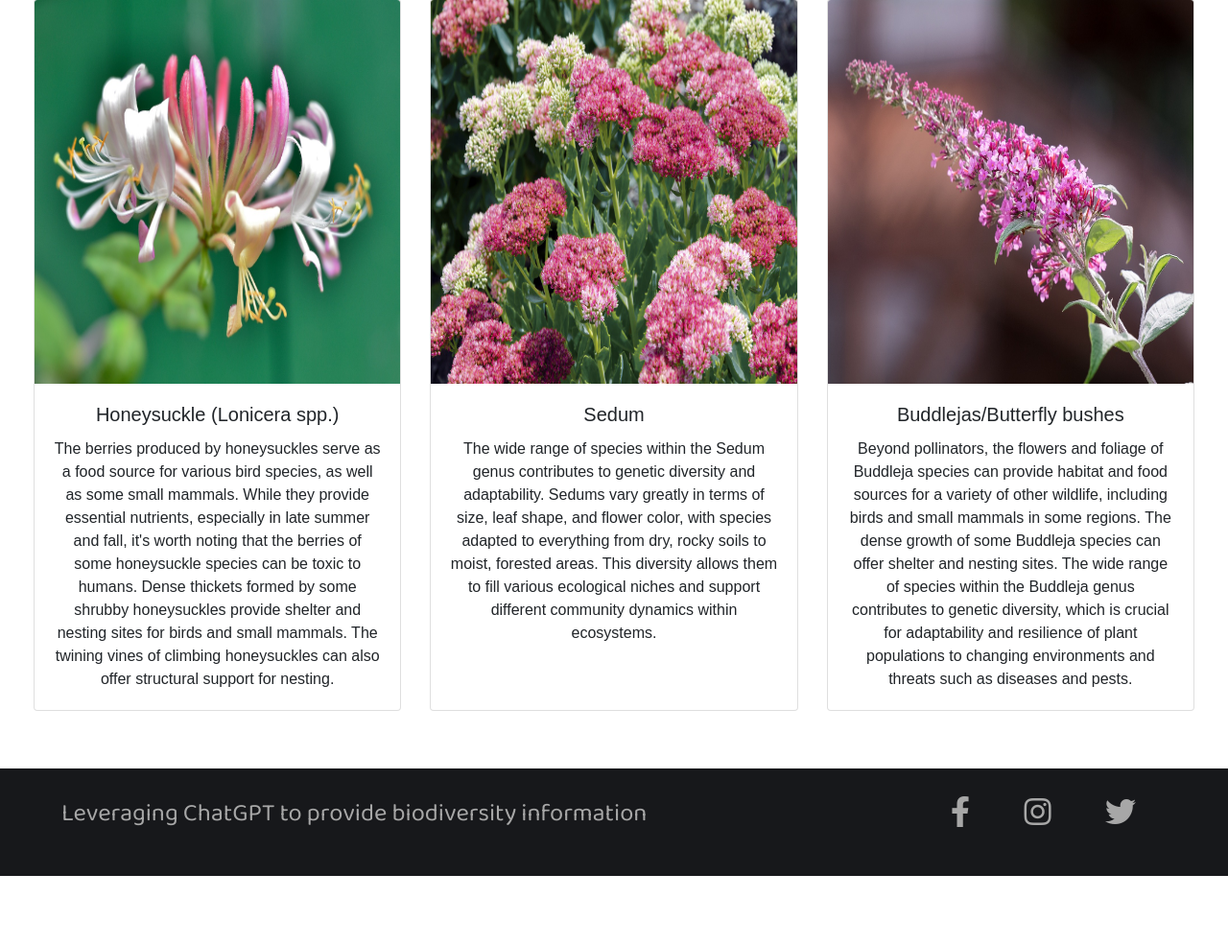
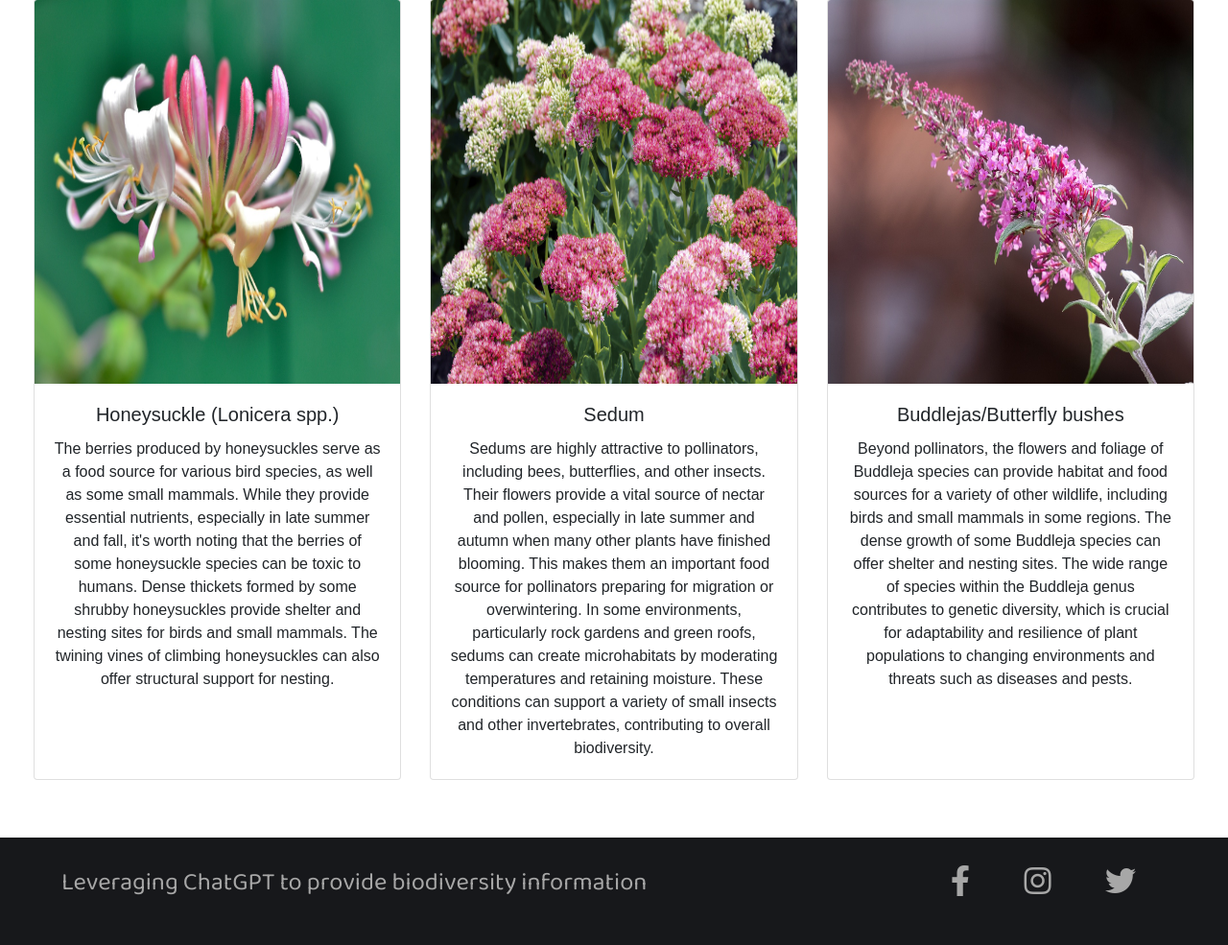
Before and after one commit to usman367/BeeGPTWebsite, a Django app: page /biodiversity/ in a window 1280 px wide. Shown: the part 1783-2768 px from the top of the page at 96% size. Before the commit the page ends 2696 px from the top, so only its background shows below. Run offline with Django 4.2, Linux system fonts and the light colour scheme; some libraries are stand-ins or nearby versions; some web fonts are replaced.

Commit message:
Updated chatGPT query

```diff
--- a/plant_identifier/templates/image_upload/biodiversity.html
+++ b/plant_identifier/templates/image_upload/biodiversity.html
@@ -69,7 +69,7 @@
             <img class="card-img-top bio-info-img" src="{% static 'images/sedum.jpg' %}" alt="Card image cap">
             <div class="card-body">
                 <h5 class="card-title"> Sedum </h5>
-                <p class="card-text"> The wide range of species within the Sedum genus contributes to genetic diversity and adaptability. Sedums vary greatly in terms of size, leaf shape, and flower color, with species adapted to everything from dry, rocky soils to moist, forested areas. This diversity allows them to fill various ecological niches and support different community dynamics within ecosystems. </p>
+                <p class="card-text"> Sedums are highly attractive to pollinators, including bees, butterflies, and other insects. Their flowers provide a vital source of nectar and pollen, especially in late summer and autumn when many other plants have finished blooming. This makes them an important food source for pollinators preparing for migration or overwintering. In some environments, particularly rock gardens and green roofs, sedums can create microhabitats by moderating temperatures and retaining moisture. These conditions can support a variety of small insects and other invertebrates, contributing to overall biodiversity. </p>
             </div>
         </div>
         <div class="card">
--- a/plant_identifier/views.py
+++ b/plant_identifier/views.py
@@ -46,7 +46,7 @@ def upload_image(request):
                 predicted_class = class_labels[predicted_label[0]]
 
                 try:
-                    prompt = f"Provide information about the biodiversity and ecosystem of the {plant_image.species}."
+                    prompt = f"Provide biodiversity information and the animals, birds and microorganisms {plant_image.species} attracts"
                     response = client.chat.completions.create(
                         model="gpt-3.5-turbo",
                         messages=[{"role": "user", "content": prompt}]
```
Also changed, not shown: db.sqlite3.
